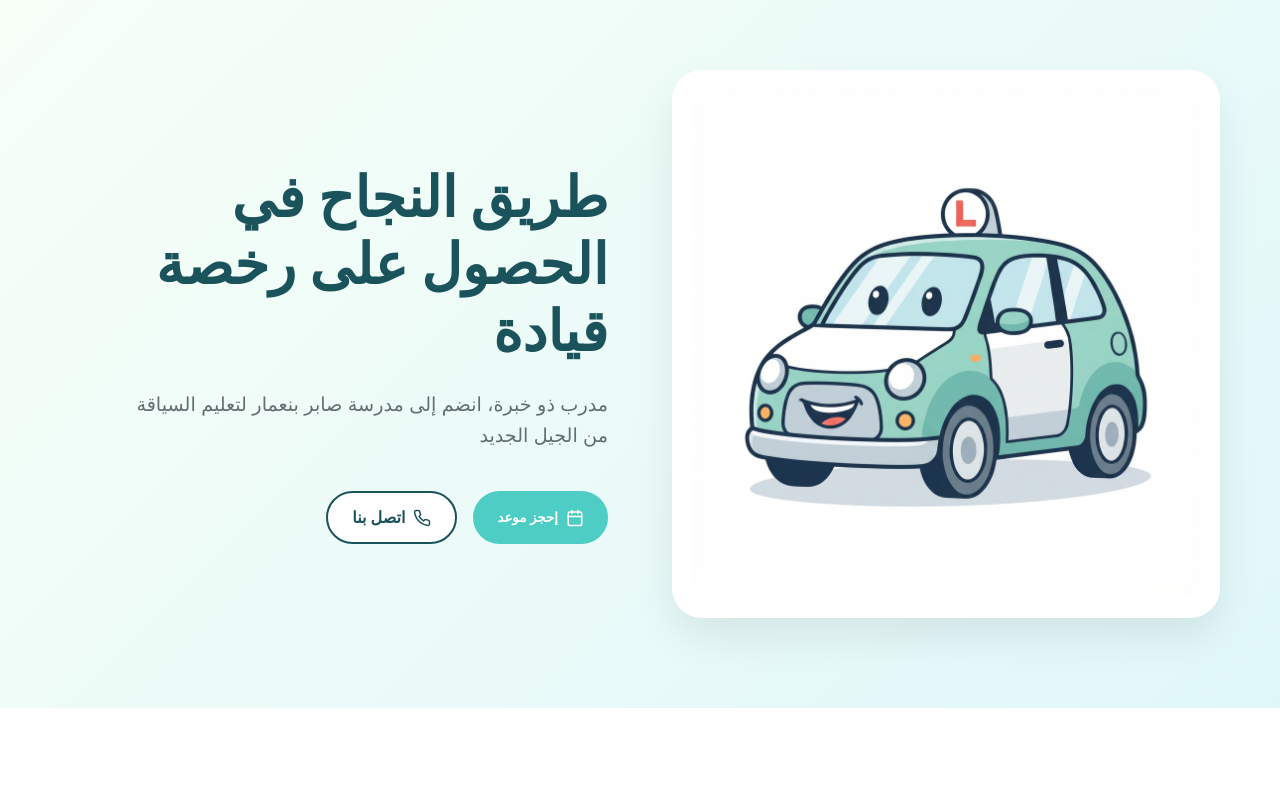
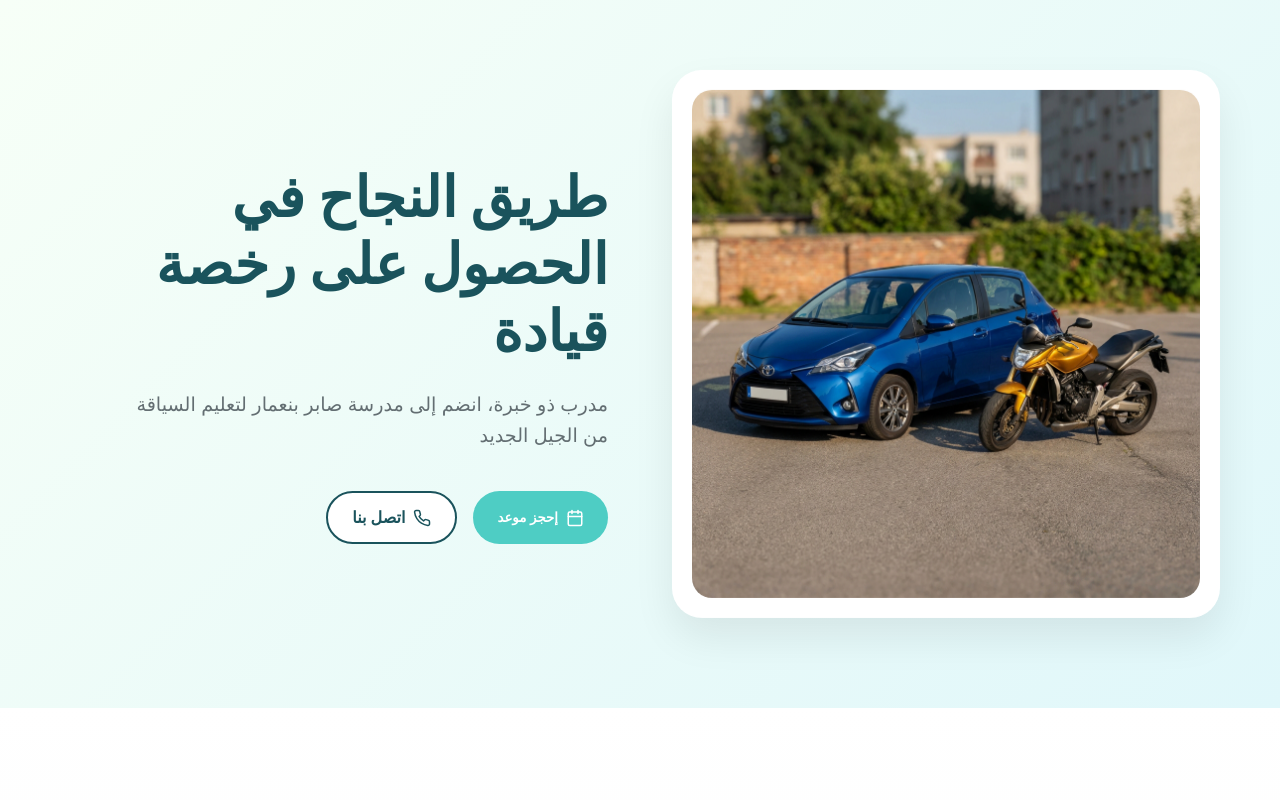
Before and after one commit to YasserWahada25/AutoEcoleWS, an Angular app: page / in a window 1280 px wide. Shown: the top 800 px of the page. Built offline with nearby package versions, Linux system fonts and the light colour scheme.

Commit message:
new photo added

```diff
--- a/src/app/pages/home/sections/hero-section/hero-section.html
+++ b/src/app/pages/home/sections/hero-section/hero-section.html
@@ -27,7 +27,7 @@
         </div>
         <div class="hero-image">
             <div class="image-wrapper">
-                <img src="hero_driving_school.png" alt="Auto-école voiture" class="hero-img">
+                <img src="assets/auto_ecole_professional_img.png" alt="Auto-école voiture" class="hero-img">
             </div>
         </div>
     </div>
```
Also changed, not shown: public/assets/auto_ecole_professional_img.png (added).
